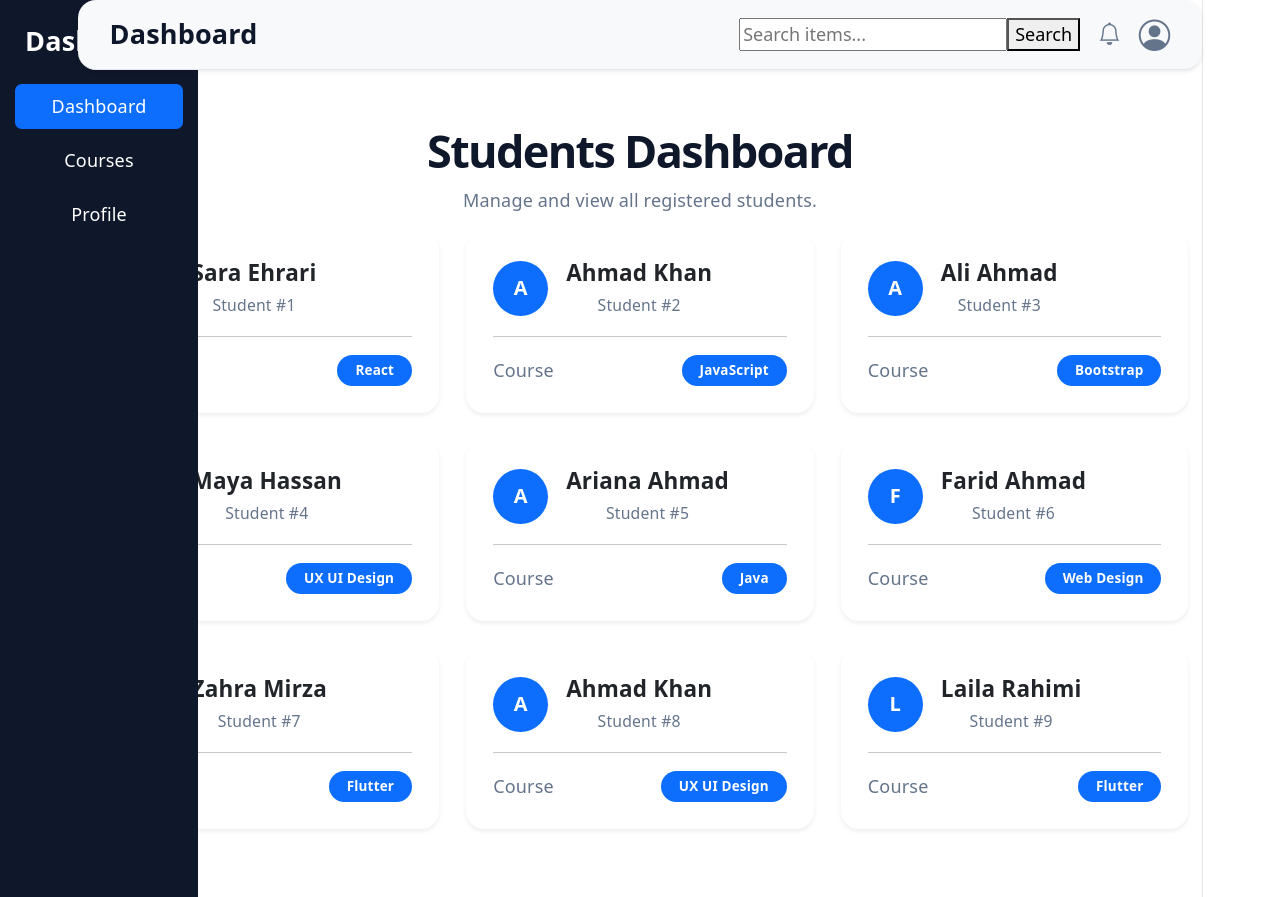
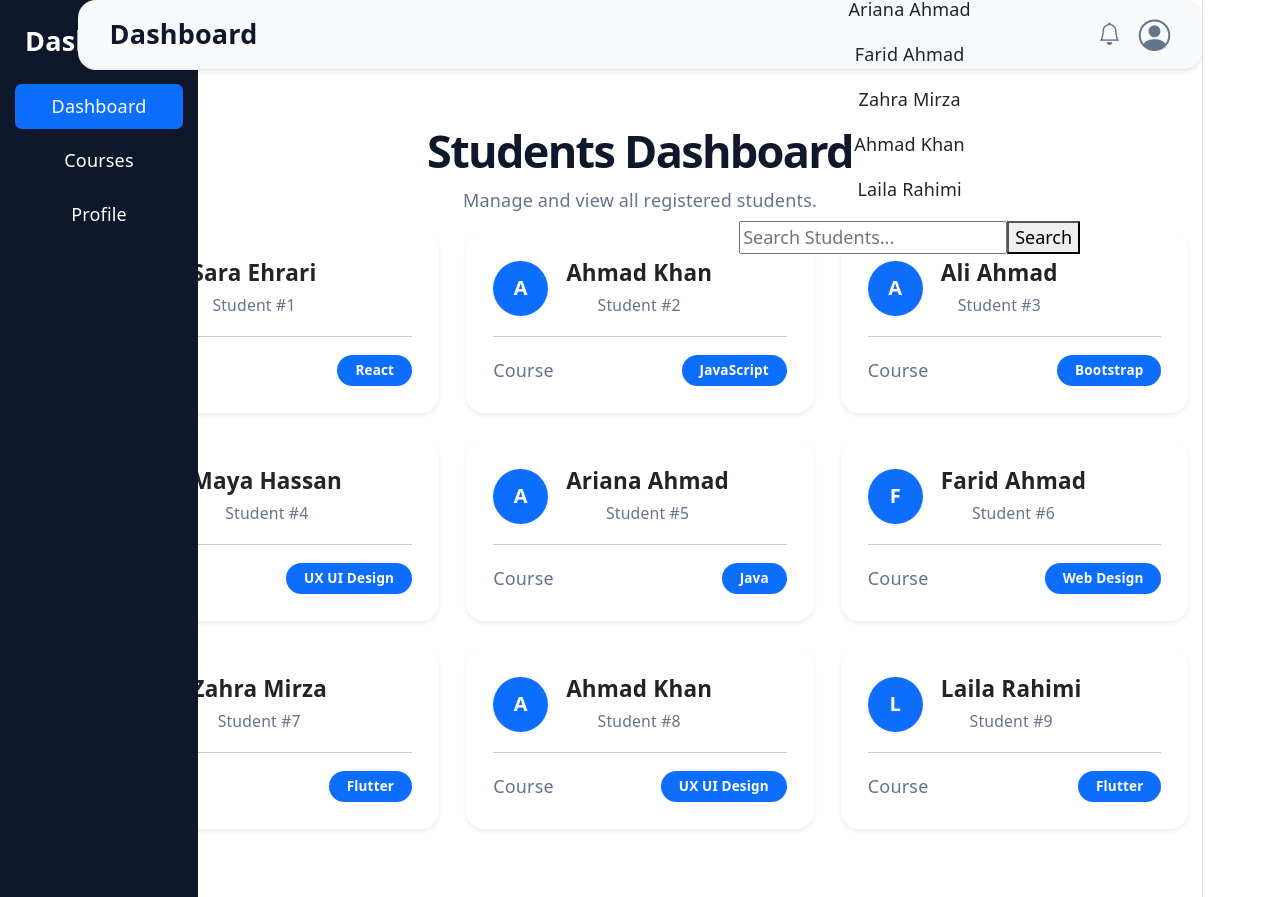
Before and after one commit to saraehrari/Admin-Dashboard, a React (Vite) app in the folder Admin-Dashboard/: page / in a window 1280 px wide. Built offline with nearby package versions, Linux system fonts and the light colour scheme.

Commit message:
Update Searchbar.jsx

```diff
--- a/Admin-Dashboard/src/Components/Searchbar.jsx
+++ b/Admin-Dashboard/src/Components/Searchbar.jsx
@@ -1,19 +1,34 @@
 import { useState } from "react";
-
+import Students from "../Data/Students";
 export default function Searchbar() {
   const [searchItem, setSearchItem] = useState("");
+  const filteredStudents = Students.filter((student) =>
+    student.name.toLowerCase().includes(searchItem.toLowerCase())
+  );
 
+
+  const handleSearch =()=>{
+    setSearchItem('')
+  }
   return (
     <div>
+        {filteredStudents.map((student) => (
+          <div key={student.id}>
+            <p>{student.name}</p>
+          </div>
+          ))}
       <input
         type="text"
-        placeholder="Search items..."
+        placeholder="Search Students..."
         value={searchItem}
         onChange={(e) => setSearchItem(e.target.value)}
 
       />
 
-      <button>Search</button>
+
+      <button onClick={handleSearch}>Search</button>
+
+
     </div>
   );
 }
```
